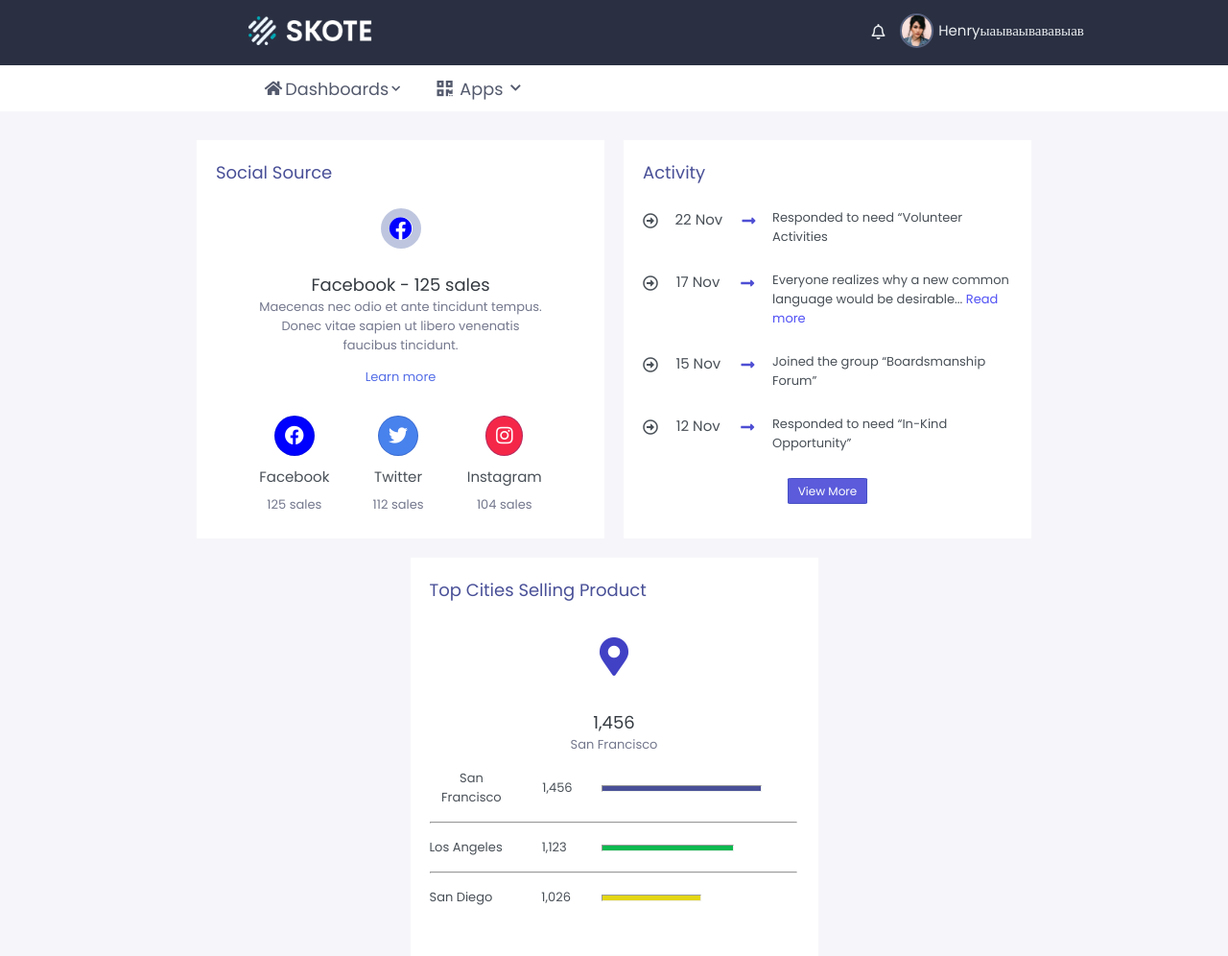
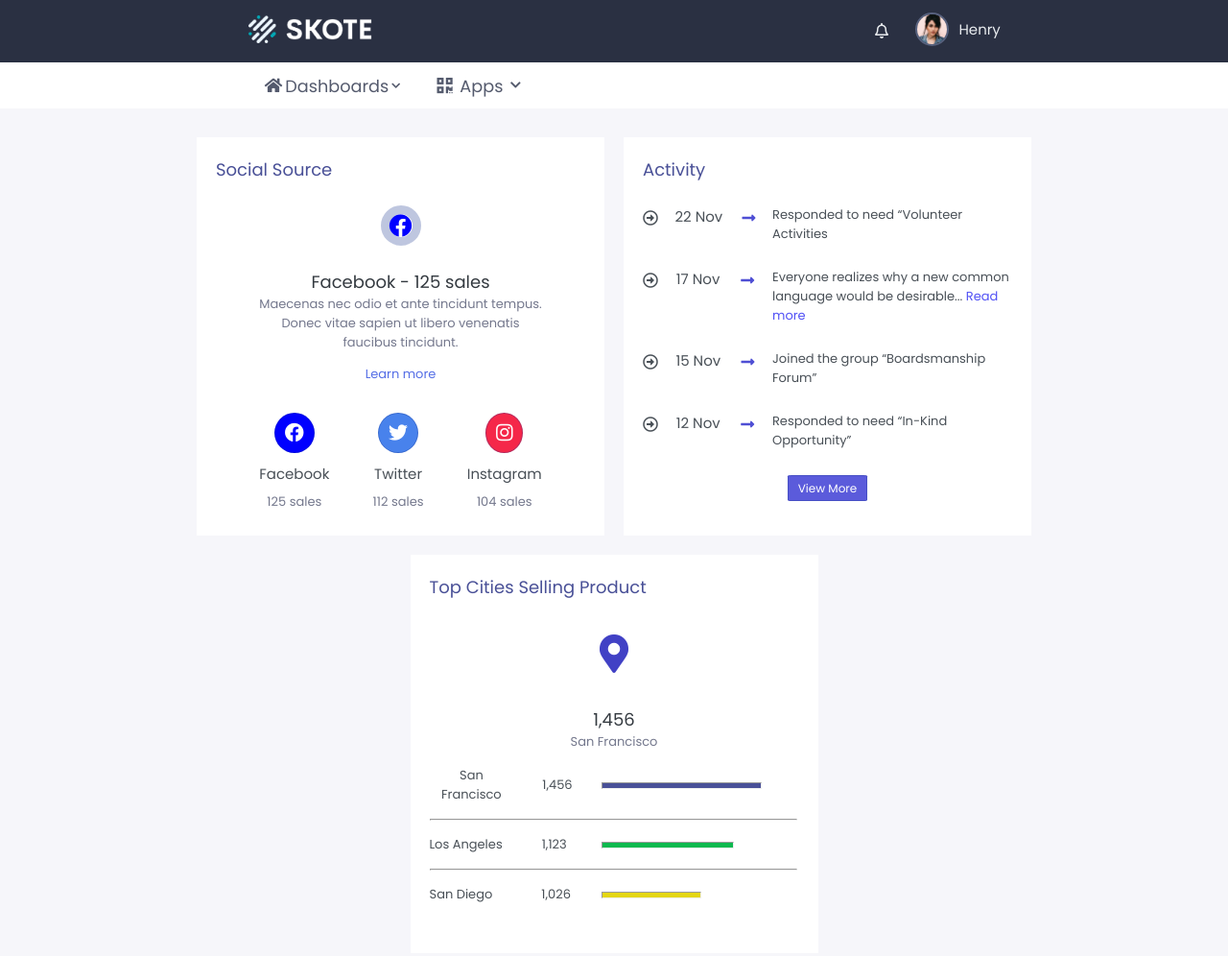
Before and after one commit to DanilTezin/skote, a plain HTML site: page index.html in a window 1280 px wide. Shown: the whole page at 96% size. Drawn offline with Linux system fonts and the light colour scheme.

Commit message:
15.11.2021

```diff
--- a/index.html
+++ b/index.html
@@ -13,7 +13,6 @@
     <title>Document</title>
 </head>
 <body>
-    <div class="sticky">
     <div class="header">
             <div class="logo"><img src="./img/logo.png" alt=""></div>
             <div class="navbar">
@@ -23,7 +22,7 @@
                         <button class="dropbtn">
                         <div id="panel" class="profilebox" onclick="vis();">
                             <img src="./img/avatar.jpg" alt="">
-                                <div class="name">Henryыаываывававыав</div>
+                            <div class="name">Henry</div>
                         </div>
                         </button>
                         <div id="drop" class="dropdown-content10">
@@ -203,7 +202,6 @@
             </div>
         </div>
     </div>
-    </div>
     <div class="blocks">
         <div class="block1">
             <div class="label">Social Source</div>
--- a/style.css
+++ b/style.css
@@ -8,16 +8,10 @@ body{
 .header{
     background-color: rgb(42, 48, 66);
     width: 100%;
-    height: calc(60px + 1vh);;
+    height: calc(1px + 8vh);
     display: flex;
     align-items: center;
     justify-content: space-around;
-    position: sticky;
-    top: 0;
-}
-.sticky{
-    position: sticky;
-    top: 0;
 }
 .logo img{
     width: calc(120px + 1vw);
@@ -27,7 +21,7 @@ body{
     display: flex;
     align-items: center;
     justify-content: space-around;
-    gap: calc(10px + 0.5vw);
+    gap: calc(10px + 1vw);
     height: 10vh;
     width: calc(100px + 1vw);
 }
@@ -56,13 +50,12 @@ body{
 }
 .profilebox{
     background-color: rgb(42, 48, 66);
-    width: calc(60px + 13vw);
-    overflow: hidden;
+    width: 5vw;
     display: flex;
-    justify-content: flex-start;
+    justify-content: space-around;
     align-items: center;
     text-align: center;
-    gap: 5px;
+    gap: 10px;
 
 }
 .profilebox img{
```
Also changed, not shown: README.md (deleted). Lines whose indentation alone changed are shown as unchanged.
